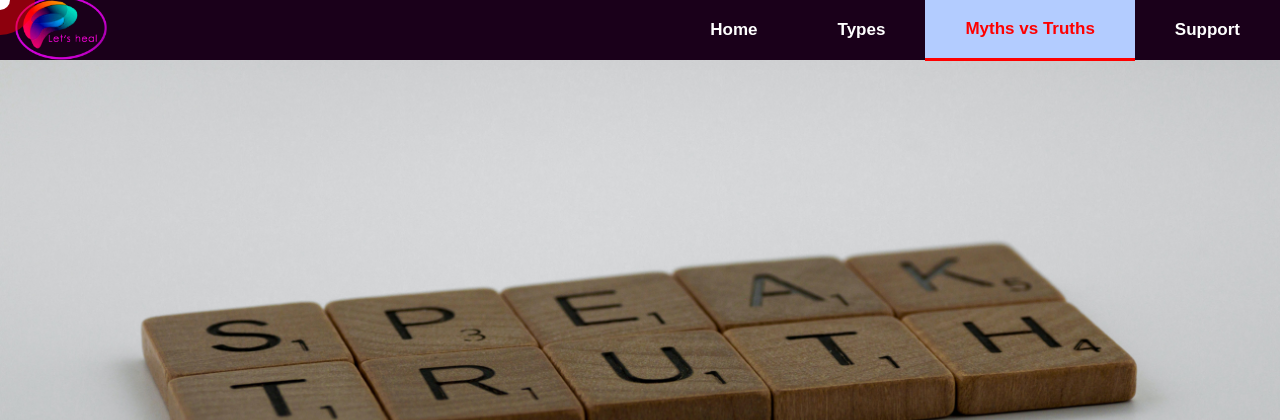
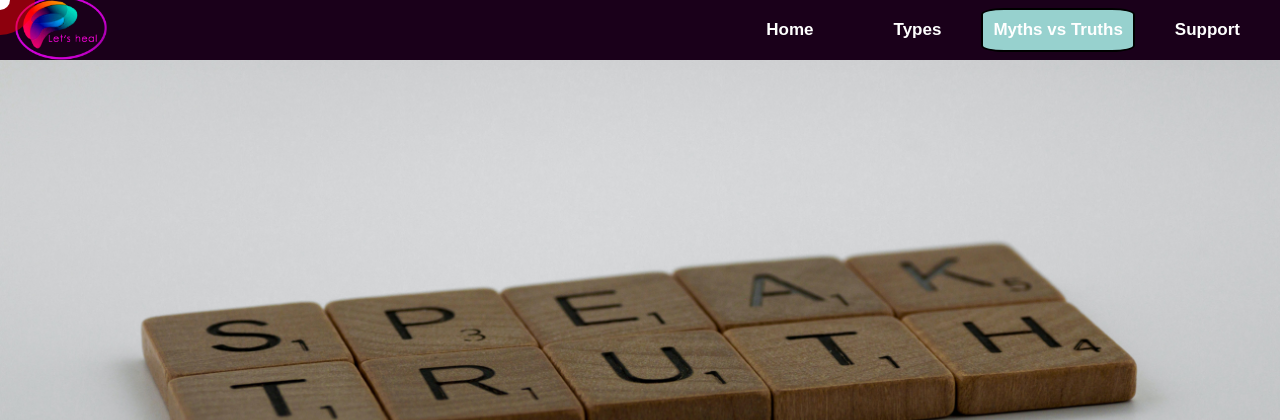
Before and after one commit to KenanK0/MentalHealth, a PHP site: page /myths.php in a window 1280 px wide; the page is wider, and only the part inside the window is pictured. Shown: the top 420 px of that part. Run offline with PHP 8.4, Linux system fonts and the light colour scheme.

Commit message:
Style
Update on links hover style and The current active link.

```diff
--- a/My_Project/style.css
+++ b/My_Project/style.css
@@ -48,20 +48,24 @@ html{
 
 }
 .active a{
-    color: red;
-    background: #b3ccff;
-    padding: 19px 40px;
-    border-bottom: solid red;
+
+   background: rgb(151, 209, 206);
+   padding: 10px;
+   border: 2px solid black;
+   color: white;
+   border-radius: 15%;
 
 }
 
 .links a:hover{
 
     color: red;
-    background:   rgb(206, 196, 196);
+    background: whitesmoke;
     border-bottom: solid red;
     border-top: solid red;
     transition: color 0.5s, background 0.5s;
+
+
 
 }
 .video{
```
Also changed, not shown: 1 other file.
